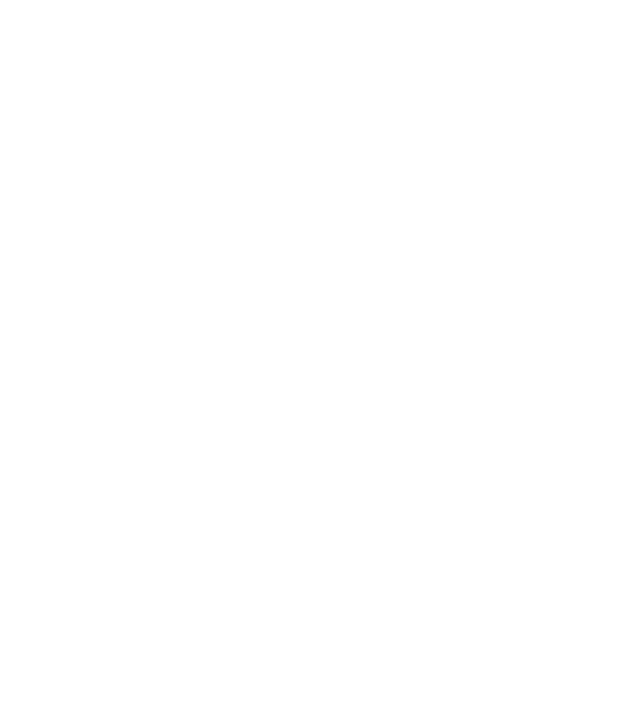
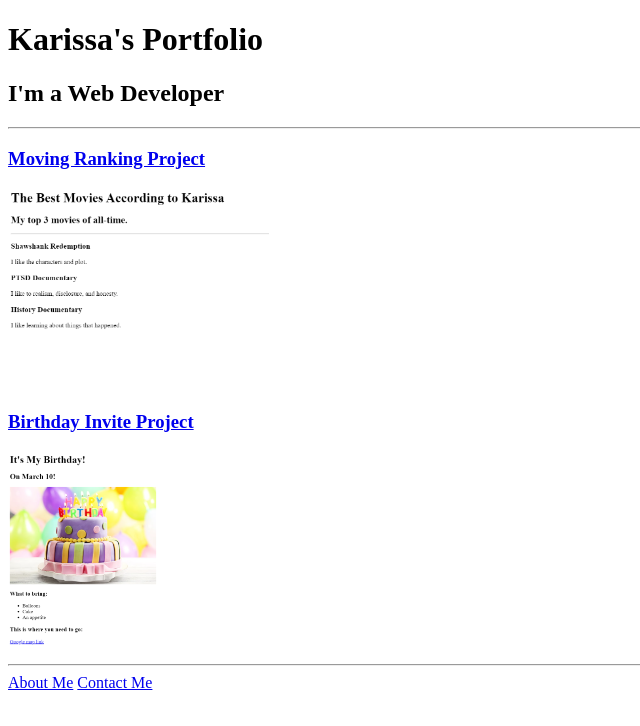
Before and after one commit to bluekmc/html-portfolio, a plain HTML site: page index.html in a window 1280 px wide. Shown: the whole page, without its empty margins (0-640 px from the left). Drawn offline with Linux system fonts and the light colour scheme.

Commit message:
Add files via upload

```diff
--- a/index.html
+++ b/index.html
@@ -1,15 +1,22 @@
-<!-- TODO 1: Create the HTML Boilerplate -->
+<!DOCTYPE html>
+<html lang="en">
 
-<!-- TODO 2: Add Your previous projects' HTML into the public folder -->
+<head>
+    <meta charset="UTF-8">
+    <meta name="viewport" content="width=device-width, initial-scale=1.0">
+    <title>K's Portfolio</title>
+</head>
 
-<!-- TODO 3: Take screenshots of your project previews and add the images to the images folder -->
+<body>
+    <h1>Karissa's Portfolio</h1>
+    <h2>I'm a Web Developer</h2>
+    <hr />
+    <h3><a href="./public/movie-ranking.html">Moving Ranking Project</a></h3>
+    <img src="./assets/images/k-movie-ranking.png" height="200" alt="movie project" />
+    <h3><a href="./public/birthday-invite.html">Birthday Invite Project</a></h3>
+    <img src="./assets/images/k-birthday-invite.png" height="200" alt="birthday project" />
+    <hr />
+    <a href="./public/about.html">About Me</a> <a href="./public/contact.html">Contact Me</a>
+</body>
 
-<!-- TODO 4: Add titles/subtitles etc. -->
-
-<!-- TODO 5: Add a link to the project pages -->
-
-<!-- TODO 6: Add images to show the project previews
-HINT for TODO 6: You can use the height attribute set to 200 to make the image smaller:
-https://developer.mozilla.org/en-US/docs/Web/HTML/Element/img#attr-height -->
-
-<!-- TODO 7: Add the Contact Me and About Me page links -->
+</html>
```
